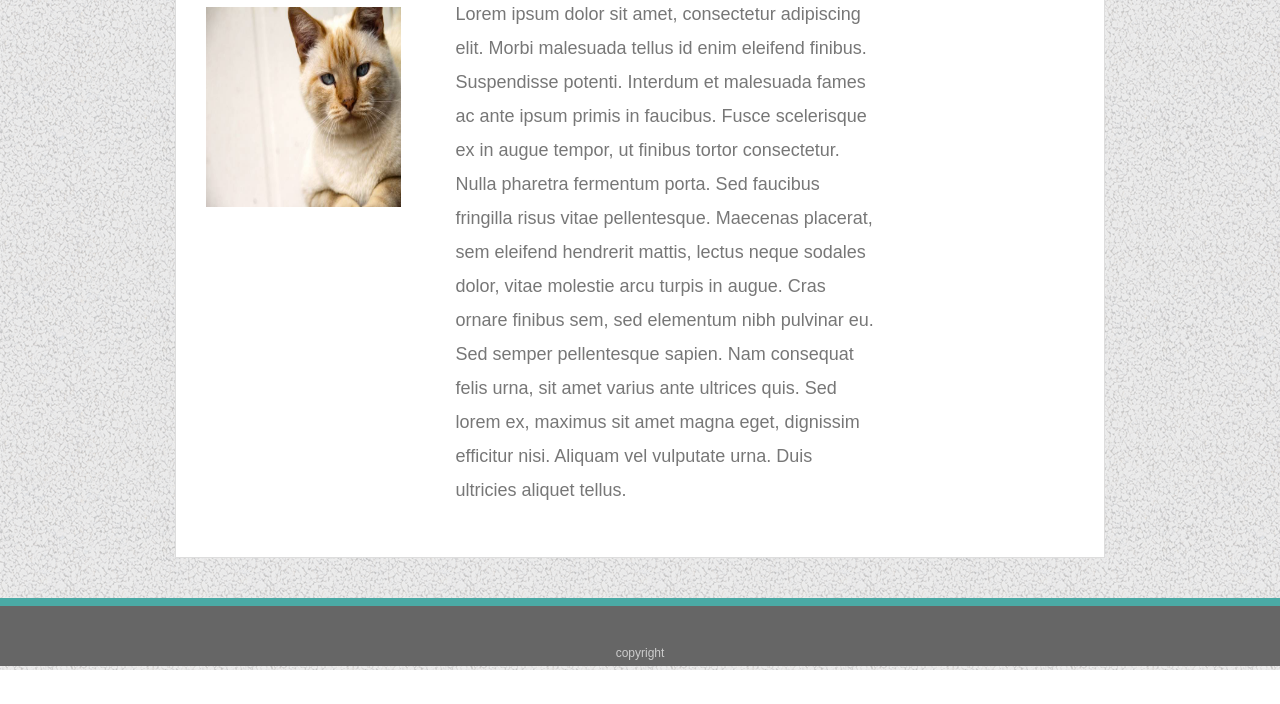
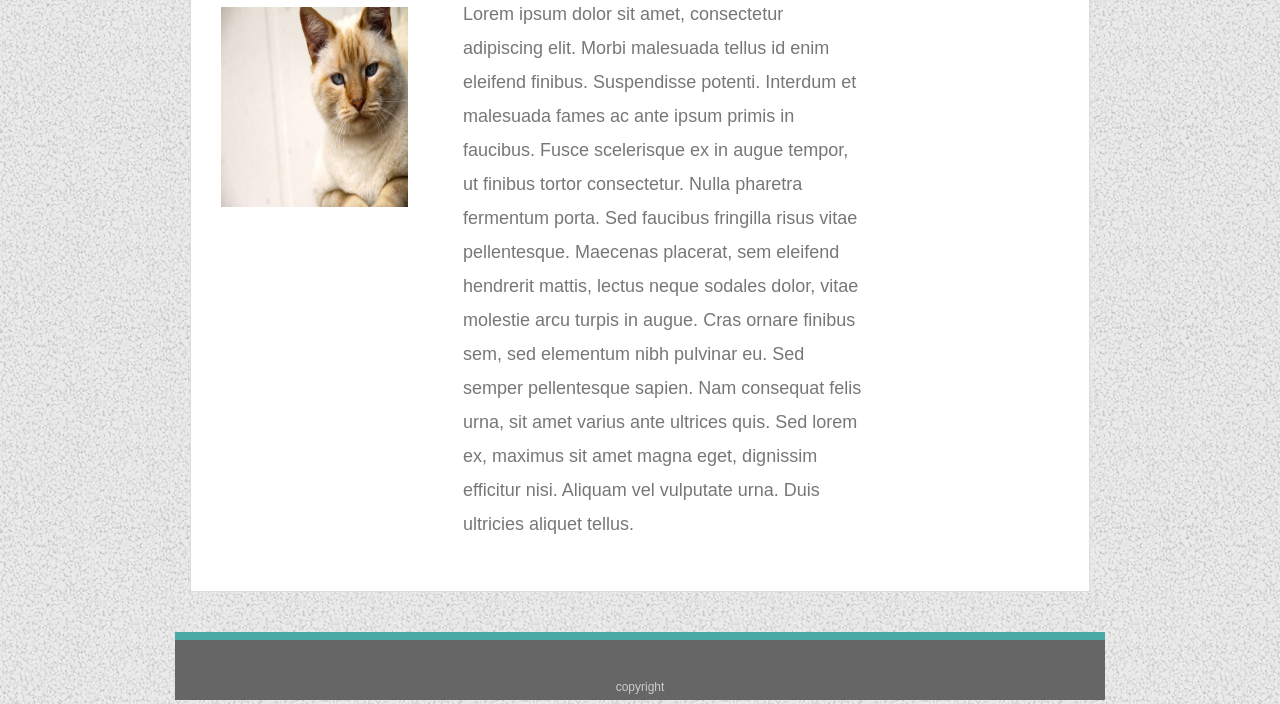
Before and after one commit to iamjayy/Bootstrap-Portfolio, a plain HTML site: page index.html in a window 1280 px wide. Shown: the part 218-922 px from the top of the page. Before the commit the page ends 888 px from the top, so only its background shows below. Drawn offline with nearby package versions, Linux system fonts and the light colour scheme; files whose address does not match are found by name.

Commit message:
portfolio

```diff
--- a/index.html
+++ b/index.html
@@ -29,6 +29,9 @@
          </nav>
 
 </header>
+
+
+<div id="main-conatiner" class="container">
 
 
  <div id="main-conatiner" class="container">
```
Also changed, not shown: portfolio.html (+2 -1 lines). Lines whose indentation alone changed are shown as unchanged.
